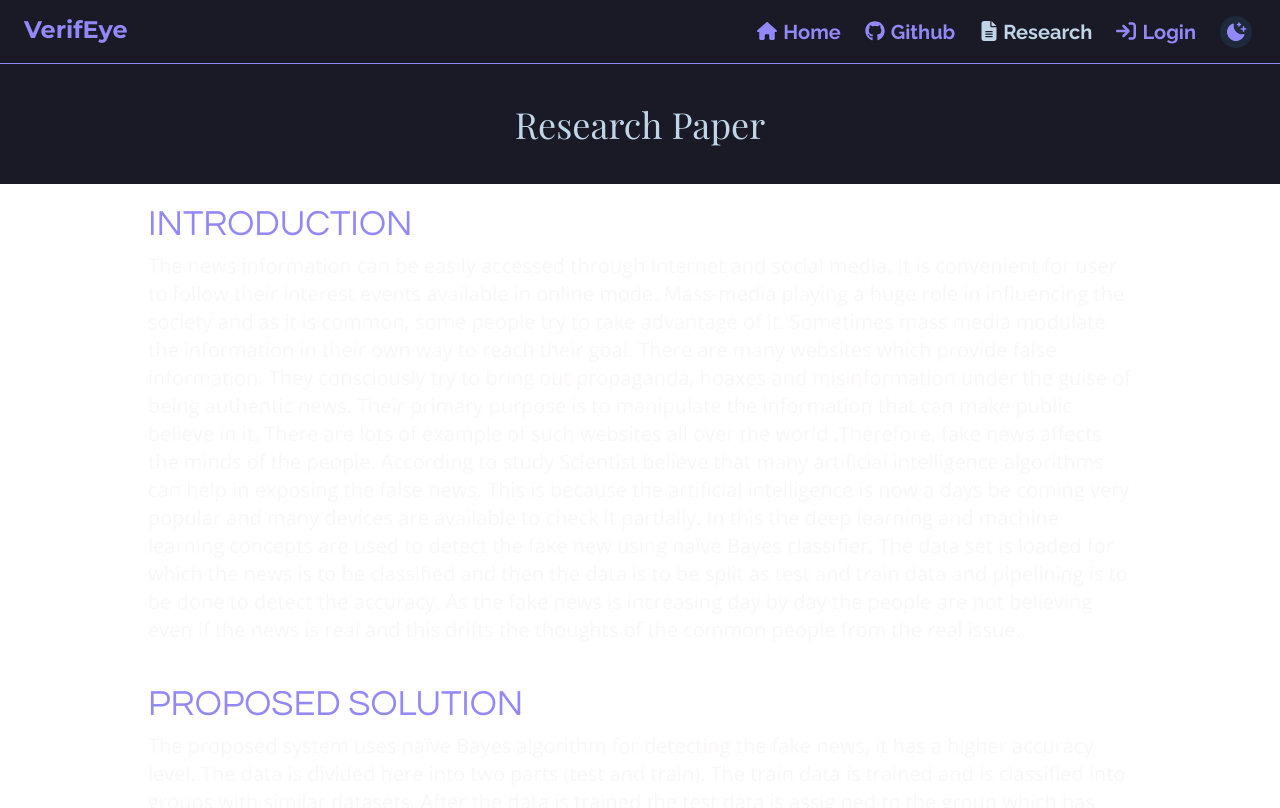
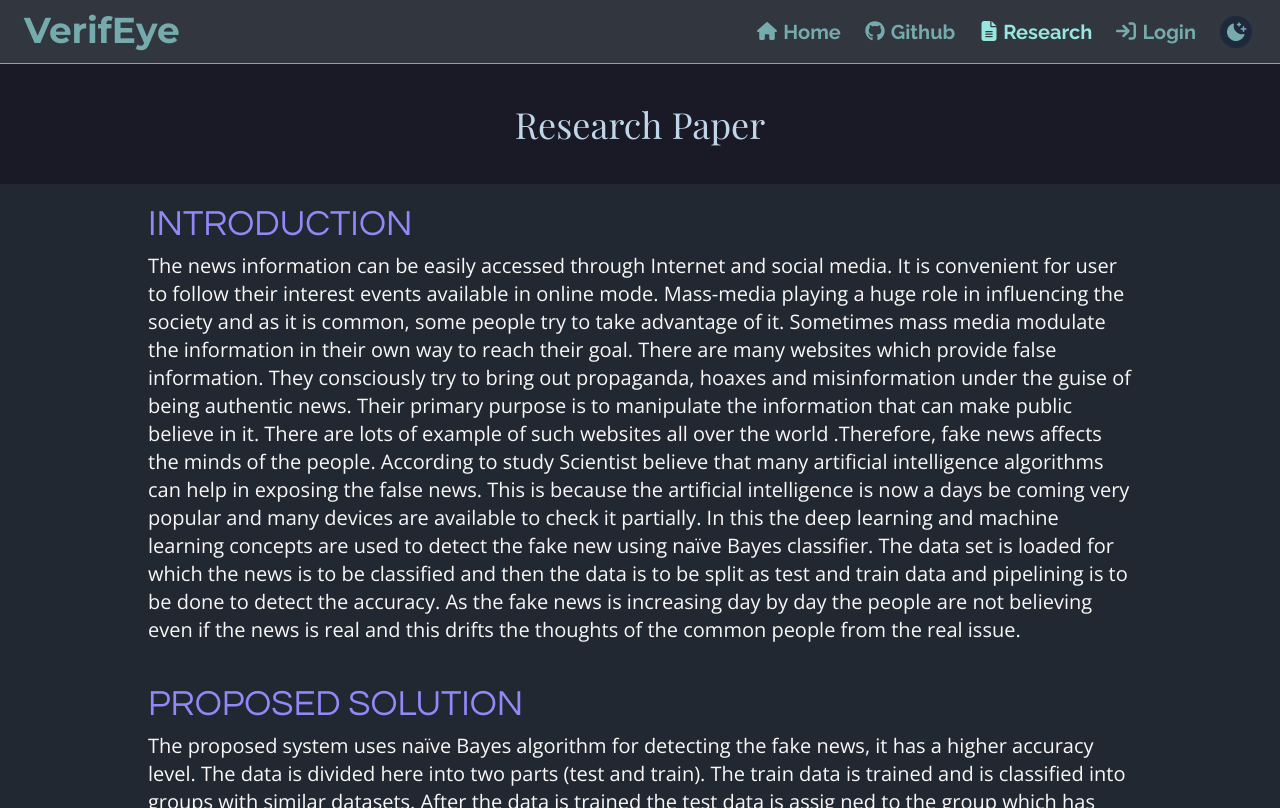
Before and after one commit to Yash0z/News-Classifier, a React (Vite) app: page /about in a window 1280 px wide. Built offline with nearby package versions, Linux system fonts and the light colour scheme; a web font is replaced by a local one.

Commit message:
Navbar Theme

```diff
--- a/index.html
+++ b/index.html
@@ -6,7 +6,7 @@
 		<meta name="viewport" content="width=device-width, initial-scale=1.0" />
 		<title>VerifEye</title>
 	</head>
-	<body>
+	<body class="dark">
 		<div id="root"></div>
 		<script type="module" src="/src/main.jsx"></script>
 
--- a/src/Components/Navbar.jsx
+++ b/src/Components/Navbar.jsx
@@ -32,10 +32,10 @@ library.add(
 export const Navbar = () => {
 	return (
 		<>
-			<div className='p-4  sticky top-0 bg-black h-[8vh] flex justify-between items-center text-lavender border-b border-b-lavender font-Raleway font-bold'>
+			<div className='p-4  sticky top-0 bg-primary h-[8vh] flex justify-between items-center text-accent-1 border-b  border-b-accent-1 font-Raleway font-bold'>
 				<ul className='flex justify-between w-20 space-x-2 relative items-center '>
 					<Sidebar />
-					<li className=' pb-1 text-2xl font-Montserrat font-bold '>
+					<li className=' pb-1 text-4xl font-Montserrat font-bold '>
 						VerifEye
 					</li>
 
@@ -48,7 +48,8 @@ export const Navbar = () => {
 					<NavLink
 						to='/'
 						className={(e) => {
-							return e.isActive ? "transition-colors text-sky " : "";
+							return e.isActive ? "text-active" : "";
+
 						}}
 					>
 						<li className='hidden md:block cursor-pointer text-xl'>
@@ -72,7 +73,7 @@ export const Navbar = () => {
 					<NavLink
 						to='/about'
 						className={(e) => {
-							return e.isActive ? "text-sky" : "";
+							return e.isActive ? "text-active" : "";
 						}}
 					>
 						<li className='hidden md:block cursor-pointer text-xl'>
--- a/src/index.css
+++ b/src/index.css
@@ -44,5 +44,5 @@ body {
    --accent-1: 118, 171, 174;
    --accent-2: 221, 87, 70;
    --accent-3: 219, 226, 239;
-   --active: 76, 0, 112;
+   --active: 151, 231, 225;
 }
```
